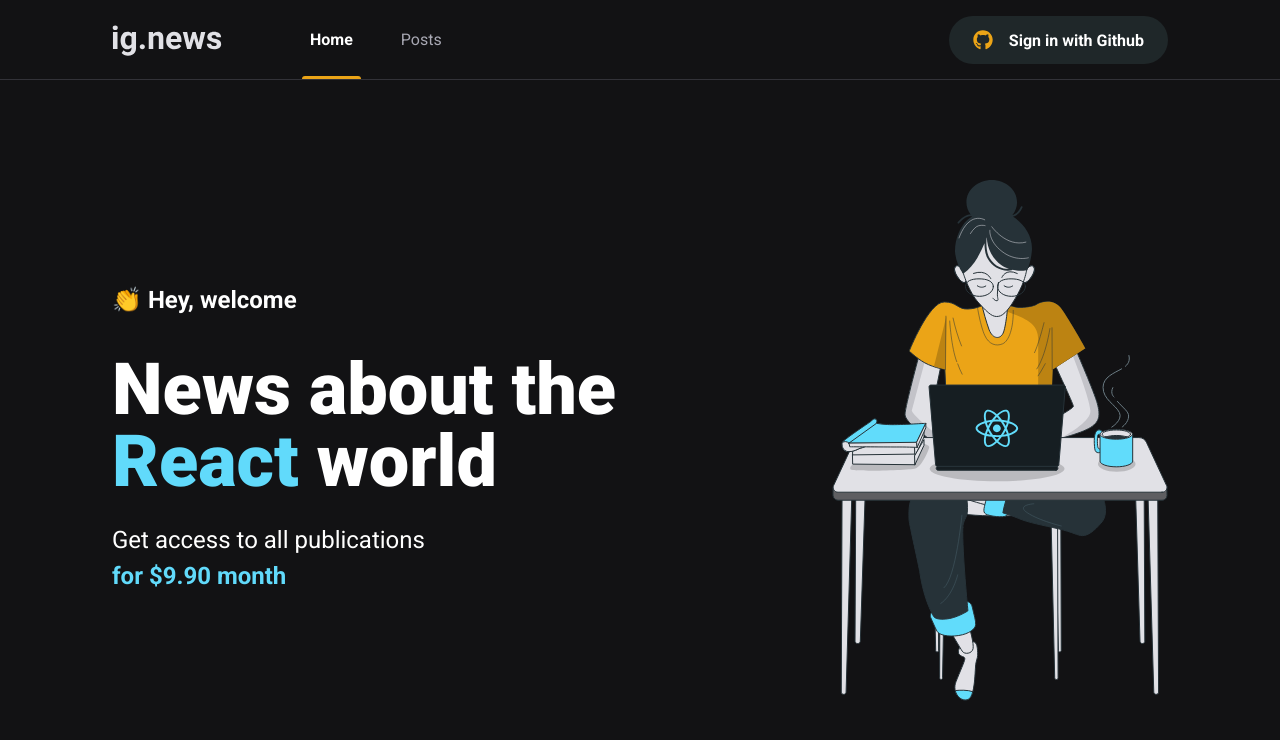
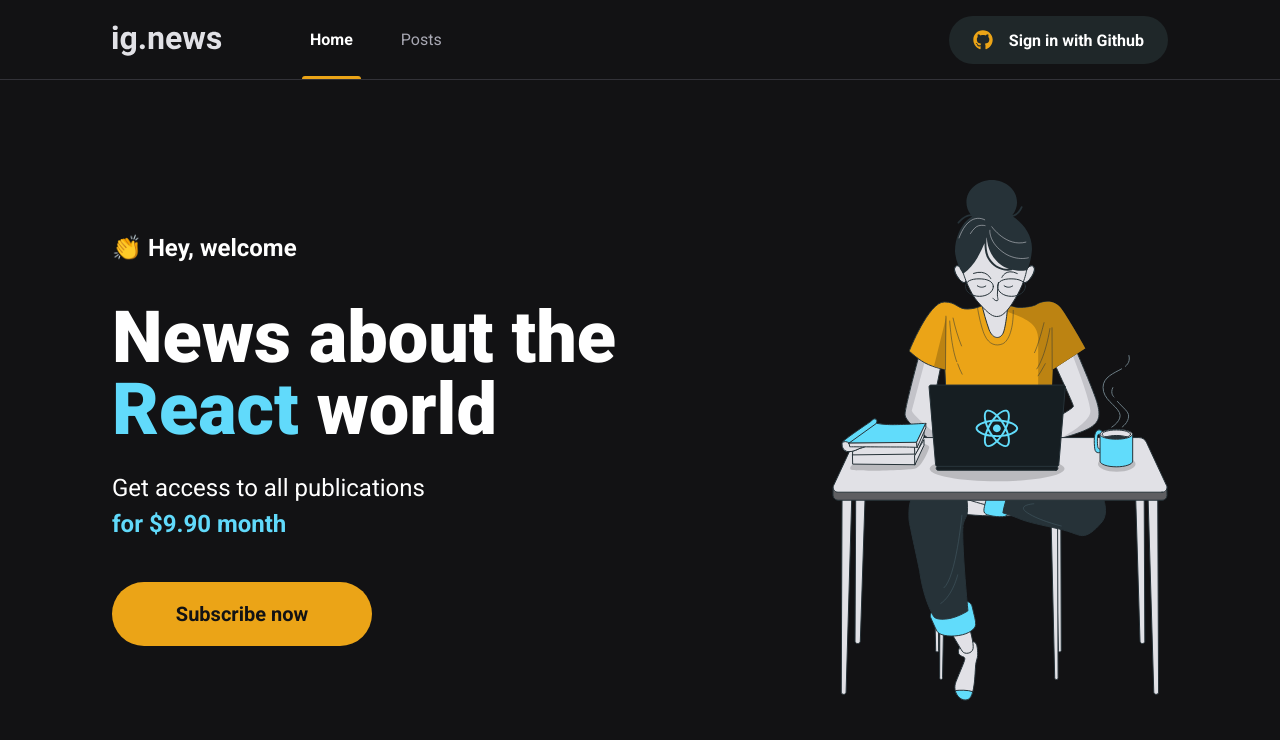
Before and after one commit to araujo-jp/IgNews, a Next.js app: page / in a window 1280 px wide. Shown: the top 740 px of the page. Built offline with nearby package versions, Linux system fonts and the light colour scheme.

Commit message:
feat: add component SubscribeButton

```diff
--- /dev/null
+++ b/src/components/SubscribeButton/index.tsx
@@ -0,0 +1,12 @@
+import styles from './styles.module.scss'
+
+export function SubcribeButton() {
+  return (
+    <button
+      type="button"
+      className={styles.subscribeButton}
+    >
+      Subscribe now
+    </button>
+  )
+}
--- /dev/null
+++ b/src/components/SubscribeButton/styles.module.scss
@@ -0,0 +1,20 @@
+.subscribeButton {
+  height: 4rem;
+  width: 260px;
+  border: 0;
+  border-radius: 2rem;
+  background: var(--yellow-500);
+  color: var(--gray-900);
+  font-size: 1.25rem;
+  font-weight: bold;
+
+  display: flex;
+  align-items: center;
+  justify-content: center;
+
+  transition: filter 0.2s;
+
+  &:hover {
+    filter: brightness(0.8);
+  }
+}
--- a/src/pages/home.module.scss
+++ b/src/pages/home.module.scss
@@ -42,4 +42,8 @@
       font-weight: bold;
     }
   }
+
+  button {
+    margin-top: 2.5rem;
+  }
 }
--- a/src/pages/index.tsx
+++ b/src/pages/index.tsx
@@ -1,4 +1,5 @@
 import Head from 'next/head'
+import { SubcribeButton } from '../components/SubscribeButton'
 
 import styles from './home.module.scss'
 
@@ -17,9 +18,11 @@ export default function Home() {
             Get access to all publications <br />
             <span>for $9.90 month</span>
           </p>
+          <SubcribeButton />
         </section>
 
         <img src="/images/avatar.svg" alt="ig news avatar" />
+
       </main>
     </>
   )
```
